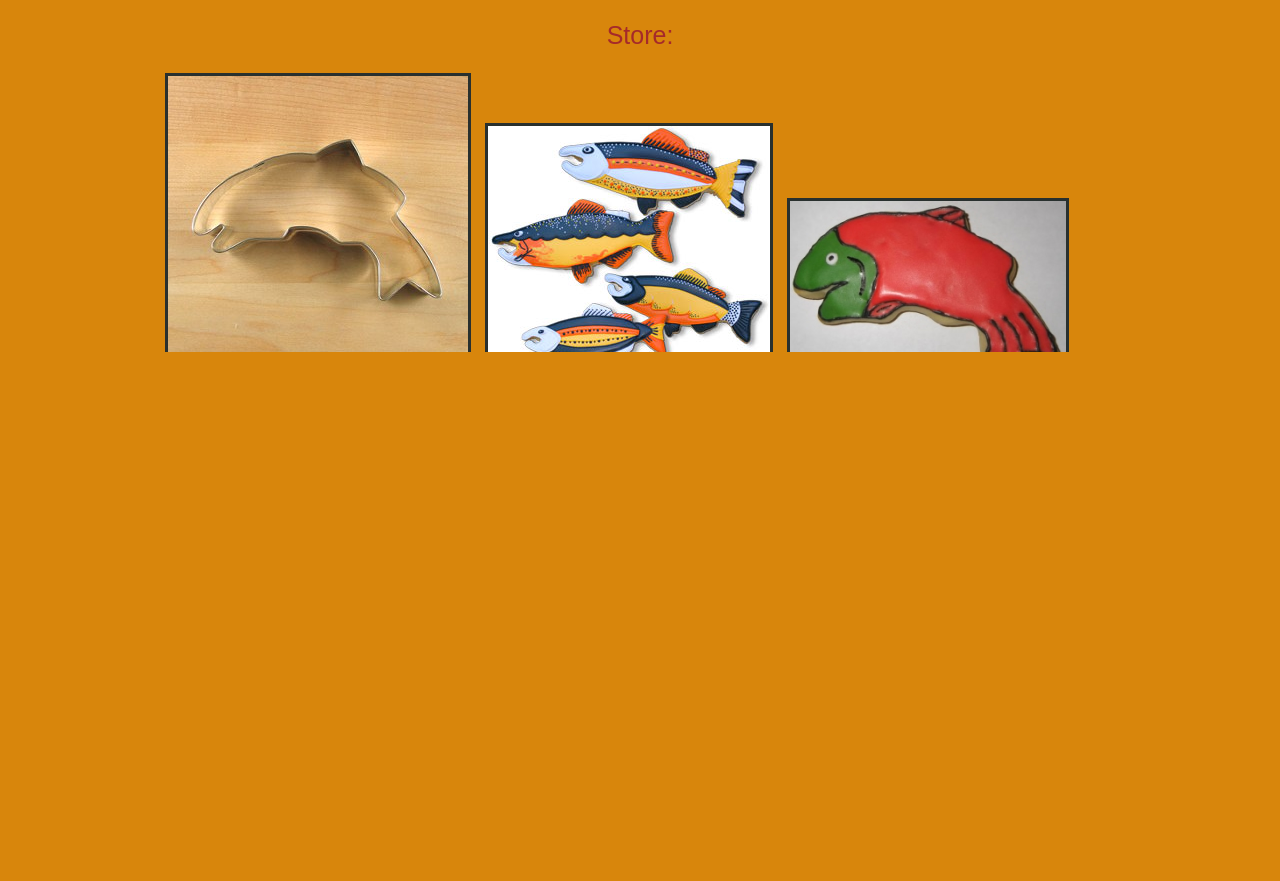
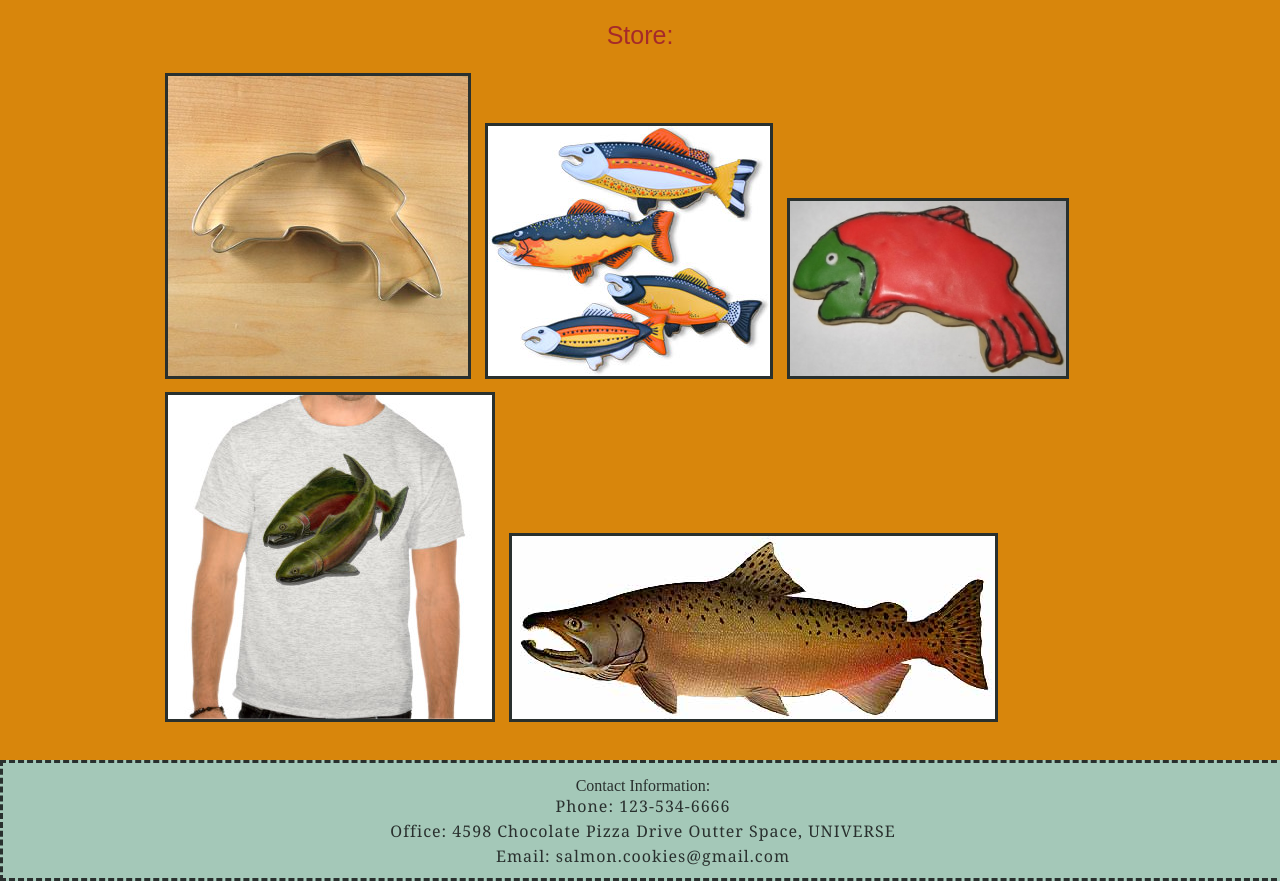
Before and after one commit to EllaSvete/cookie-stand, a plain HTML site: page index.html in a window 1280 px wide. Shown: the part 1935-2816 px from the top of the page. Before the commit the page ends 2786 px from the top, so only its background shows below. Drawn offline with Linux system fonts and the light colour scheme.

Commit message:
fixed footer

```diff
--- a/css/style.css
+++ b/css/style.css
@@ -256,6 +256,8 @@ body {
   margin-top: 80px;
   line-height: 25px;
   font-family: Georgia, 'Times New Roman', Times, serif;
+  white-space: normal;
+  letter-spacing: 1px;
 
 }
 footer {
@@ -266,4 +268,5 @@ footer {
   height: 100px;
   border: rgb(41, 48, 46) dashed 3px;
   padding-top: 15px;
+  margin-top: 30px;
 }
```
